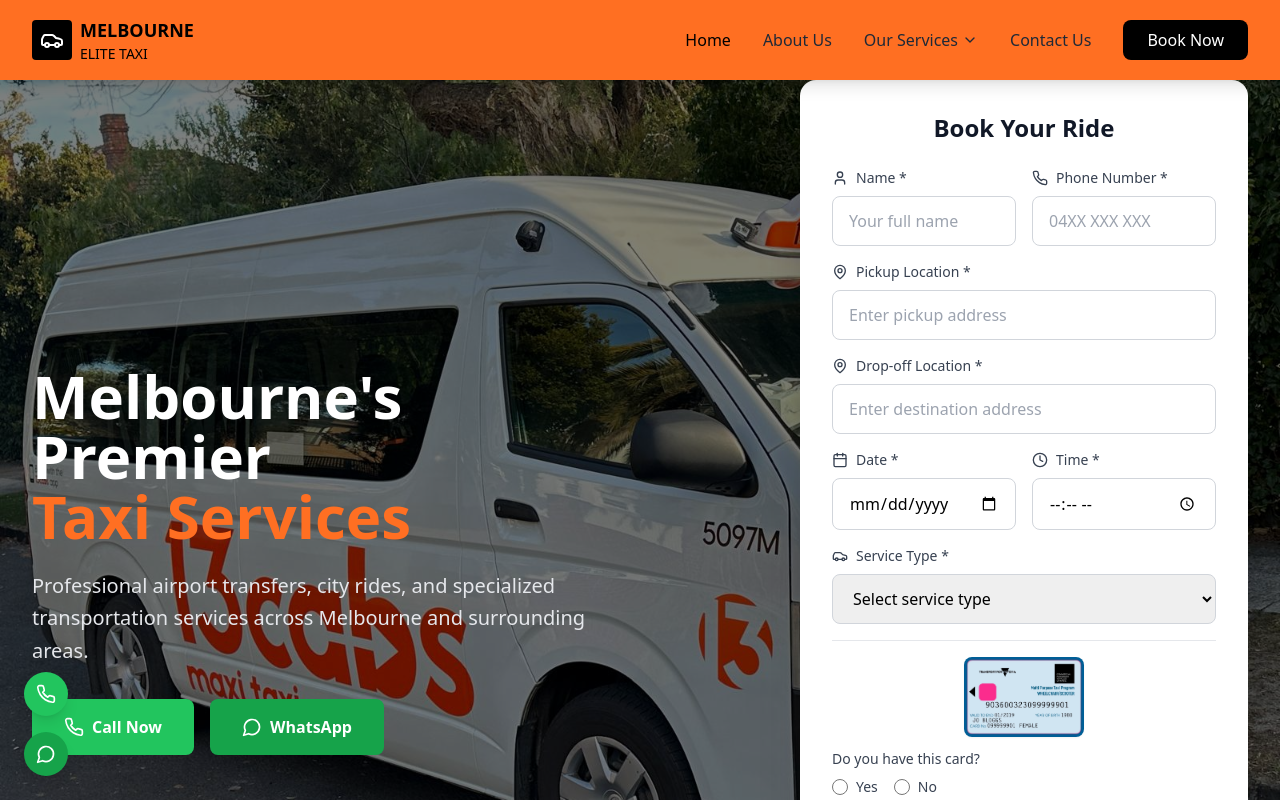
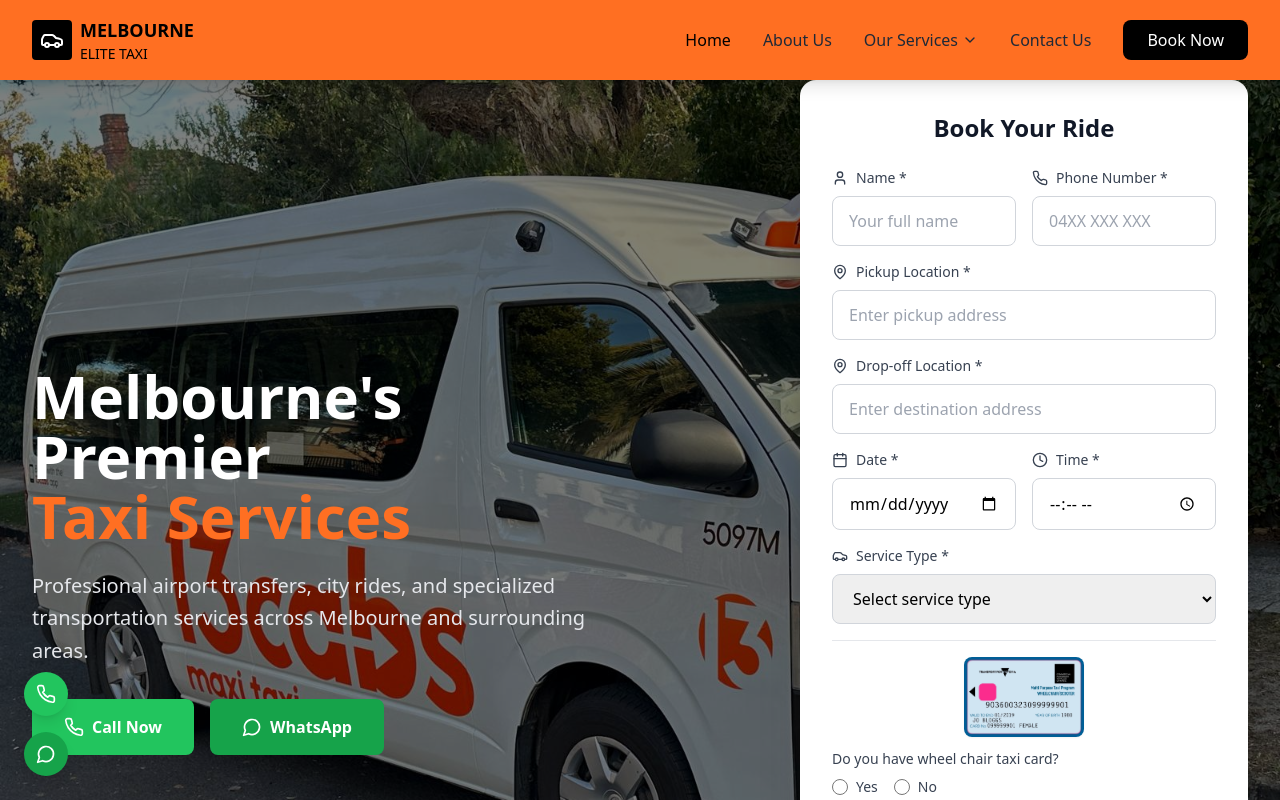
Before and after one commit to study24australia/maxi-cab, a React (Vite) app: page / in a window 1280 px wide. Shown: the top 800 px of the page. Built offline with nearby package versions, Linux system fonts and the light colour scheme.

Commit message:
Updated BookingForm.tsx

```diff
--- a/src/components/BookingForm.tsx
+++ b/src/components/BookingForm.tsx
@@ -167,7 +167,7 @@ const BookingForm: React.FC<BookingFormProps> = ({ onSuccess }) => {
             />
           </div>
           <label className="block text-sm font-medium text-gray-700 mb-2">
-            Do you have this card?
+            Do you have wheel chair taxi card?
           </label>
           <div className="flex space-x-4">
             <label className="flex items-center">
```
